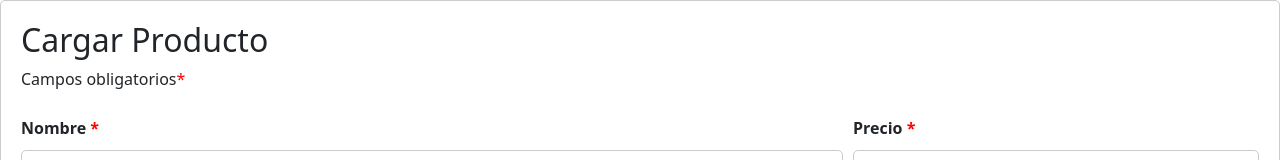
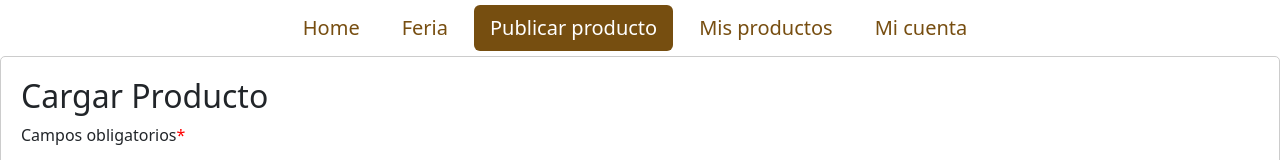
Before and after one commit to RocaIgnacio1/DesarrolloSoftware, an Angular app: page /cargar-producto in a window 1280 px wide. Shown: the top 160 px of the page. Built offline with nearby package versions, Linux system fonts and the light colour scheme; no server answers.

Commit message:
Borrar borrar datos producto al publicar

```diff
--- a/src/app/cargar-producto/cargar-producto.component.html
+++ b/src/app/cargar-producto/cargar-producto.component.html
@@ -1,3 +1,4 @@
+<app-navegador></app-navegador>
 <div class="new-product" >
     <h2>Cargar Producto</h2>
     <p><span>Campos obligatorios</span><span class="asterisk">*</span></p>
@@ -37,17 +38,6 @@
         <label style="grid-column: 3; grid-row: 6;">{{ label3Text }}</label>
         <input style="grid-column: 3; grid-row: 7;" type="text" formControlName="productCharacteristic3">
 
-
-        <!--<div class="asign-row-characteristic">
-          <div *ngFor="let caracteristica of filtredCharacteristics" class="caracteristica-container">
-            <div *ngIf="caracteristica.IDCategoria === selectedCategory.ID">
-              <label>{{ caracteristica.Descripcion }}</label>
-              <input type="text" formControlName="productCharacteristic">
-            </div>
-          </div>
-        </div>-->
-
-
         <label class="product-stock"  for="product-price">Stock <span class="asterisk">*</span></label>
         <input class="product-stock-input form-control"  id="product-stock" type="text" formControlName="productStock" placeholder="Ej: 10"
           [ngClass]="{
--- a/src/app/cargar-producto/cargar-producto.component.ts
+++ b/src/app/cargar-producto/cargar-producto.component.ts
@@ -139,8 +139,10 @@ export class CargarProductoComponent implements OnInit{
             formData.append('archivos', this.selectedFile as File, this.profileForm.value.productPhoto);
             console.log(formData);
             this.productoService.addFoto(this.idProducto, formData).subscribe((data3: string) => {
+              //window.location.reload();
               console.log('Anda idiota');
             });
+
 
           });
 
```
Also changed, not shown: src/app/navegador/navegador.component.css (line endings or trailing spaces).
